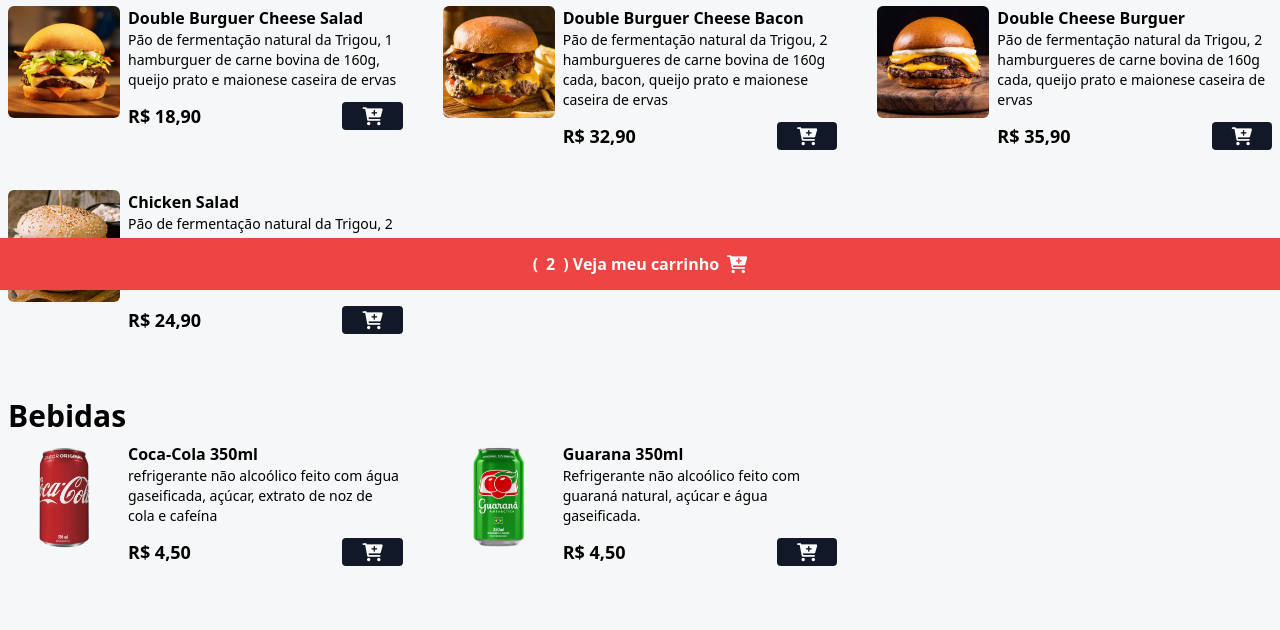
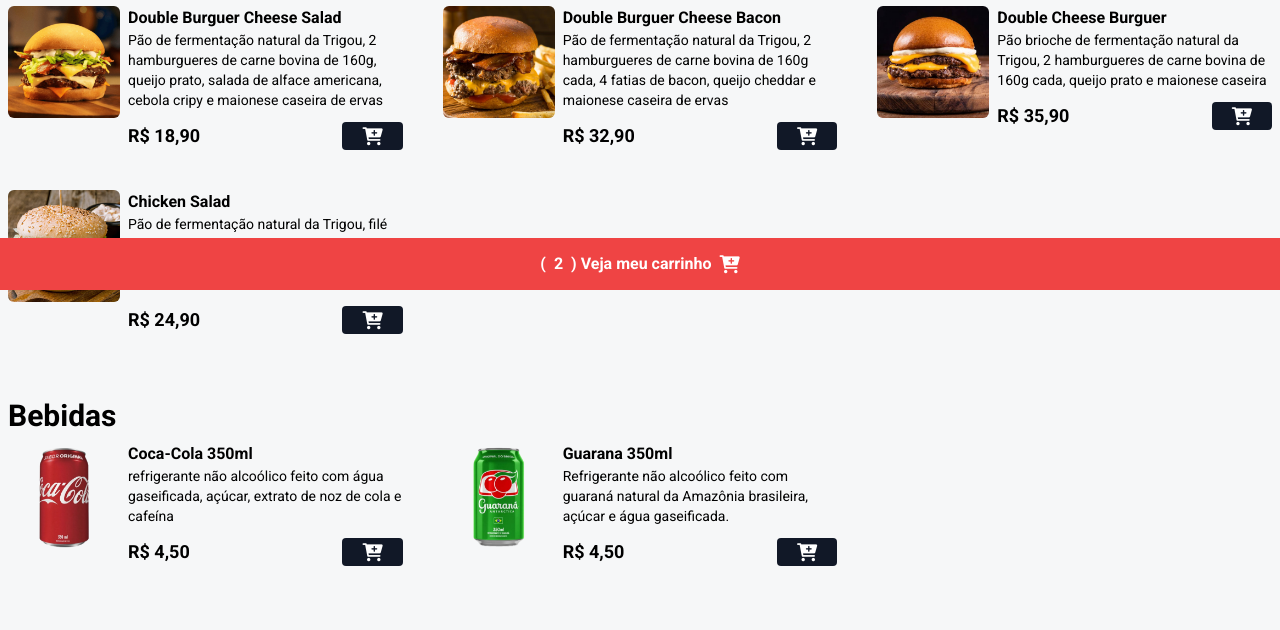
Before and after one commit to gcrozatti/cardapio-online-burguer, a website: page index.html in a window 1280 px wide. Shown: the part 510-1140 px from the top of the page. Drawn offline with Linux system fonts and the light colour scheme.

Commit message:
Aula 01 - Completa. Instalado nova fonte Google Fonts

```diff
--- a/index.html
+++ b/index.html
@@ -3,7 +3,12 @@
 <head>
     <meta charset="UTF-8">
     <meta name="viewport" content="width=device-width, initial-scale=1.0">
+    <!-- CDN -->
     <link rel="stylesheet" href="https://cdnjs.cloudflare.com/ajax/libs/font-awesome/6.0.0-beta3/css/all.min.css" integrity="sha512-Fo3rlrZj/k7ujTnHg4CGR2D7kSs0v4LLanw2qksYuRlEzO+tcaEPQogQ0KaoGN26/zrn20ImR1DfuLWnOo7aBA==" crossorigin="anonymous" referrerpolicy="no-referrer" />
+    <link rel="preconnect" href="https://fonts.googleapis.com">
+    <link rel="preconnect" href="https://fonts.gstatic.com" crossorigin>
+    <link href="https://fonts.googleapis.com/css2?family=Roboto:wght@400;500;700&display=swap" rel="stylesheet">
+    <!--Local Stylesheet-->
     <link rel="stylesheet" href="./styles/output.css" />
     <title>Dev Burguer - A melhor hamburgueria dev!</title>
 </head>
@@ -36,7 +41,7 @@
                 />
                 <div>
                     <p class="font-bold">Double Burguer Cheese Salad</p>
-                    <p class="text-sm">Pão de fermentação natural da Trigou, 1 hamburguer de carne bovina de 160g, queijo prato e maionese caseira de ervas</p>
+                    <p class="text-sm">Pão de fermentação natural da Trigou, 2 hamburgueres de carne bovina de 160g, queijo prato, salada de alface americana, cebola cripy e maionese caseira de ervas</p>
 
                     <div class="flex items-center gap-2 justify-between mt-3">
                         <p class="font-bold text-lg">R$ 18,90</p>
@@ -59,7 +64,7 @@
                 />
                 <div>
                     <p class="font-bold">Double Burguer Cheese Bacon</p>
-                    <p class="text-sm">Pão de fermentação natural da Trigou, 2 hamburgueres de carne bovina de 160g cada, bacon, queijo prato e maionese caseira de ervas</p>
+                    <p class="text-sm">Pão de fermentação natural da Trigou, 2 hamburgueres de carne bovina de 160g cada, 4 fatias de bacon, queijo cheddar e maionese caseira de ervas</p>
 
                     <div class="flex items-center gap-2 justify-between mt-3">
                         <p class="font-bold text-lg">R$ 32,90</p>
@@ -82,7 +87,7 @@
                 />
                 <div>
                     <p class="font-bold">Double Cheese Burguer</p>
-                    <p class="text-sm">Pão de fermentação natural da Trigou, 2 hamburgueres de carne bovina de 160g cada, queijo prato e maionese caseira de ervas</p>
+                    <p class="text-sm">Pão brioche de fermentação natural da Trigou, 2 hamburgueres de carne bovina de 160g cada, queijo prato e maionese caseira</p>
 
                     <div class="flex items-center gap-2 justify-between mt-3">
                         <p class="font-bold text-lg">R$ 35,90</p>
@@ -106,7 +111,7 @@
                 <div>
 
                     <p class="font-bold">Chicken Salad</p>
-                    <p class="text-sm">Pão de fermentação natural da Trigou, 2 hamburgueres de carne bovina de 160g cada, queijo prato e maionese caseira de ervas</p>
+                    <p class="text-sm">Pão de fermentação natural da Trigou, filé de frango empanado de 150g, salada de alface, tomate, cebola roxa e maionese caseira de ervas</p>
 
                     <div class="flex items-center gap-2 justify-between mt-3">
                         <p class="font-bold text-lg">R$ 24,90</p>
@@ -159,7 +164,7 @@
                 />
                 <div class="w-full">
                     <p class="font-bold">Guarana 350ml</p>
-                    <p class="text-sm">Refrigerante não alcoólico feito com guaraná natural, açúcar e água gaseificada.</p>
+                    <p class="text-sm">Refrigerante não alcoólico feito com guaraná natural da Amazônia brasileira, açúcar e água gaseificada.</p>
 
                     <div class="flex items-center gap-2 justify-between mt-3">
                         <p class="font-bold text-lg">R$ 4,50</p>
--- a/tailwind.config.js
+++ b/tailwind.config.js
@@ -4,6 +4,9 @@
     "./*.{html,js}",
   ],
   theme: {
+    fontFamily:{
+      'sans':['Roboto', 'sans-serif']
+    },
     extend: {
       backgroundImage:{
         "home": "url('/assets/bg.png')"
```
Also changed, not shown: styles/output.css.
